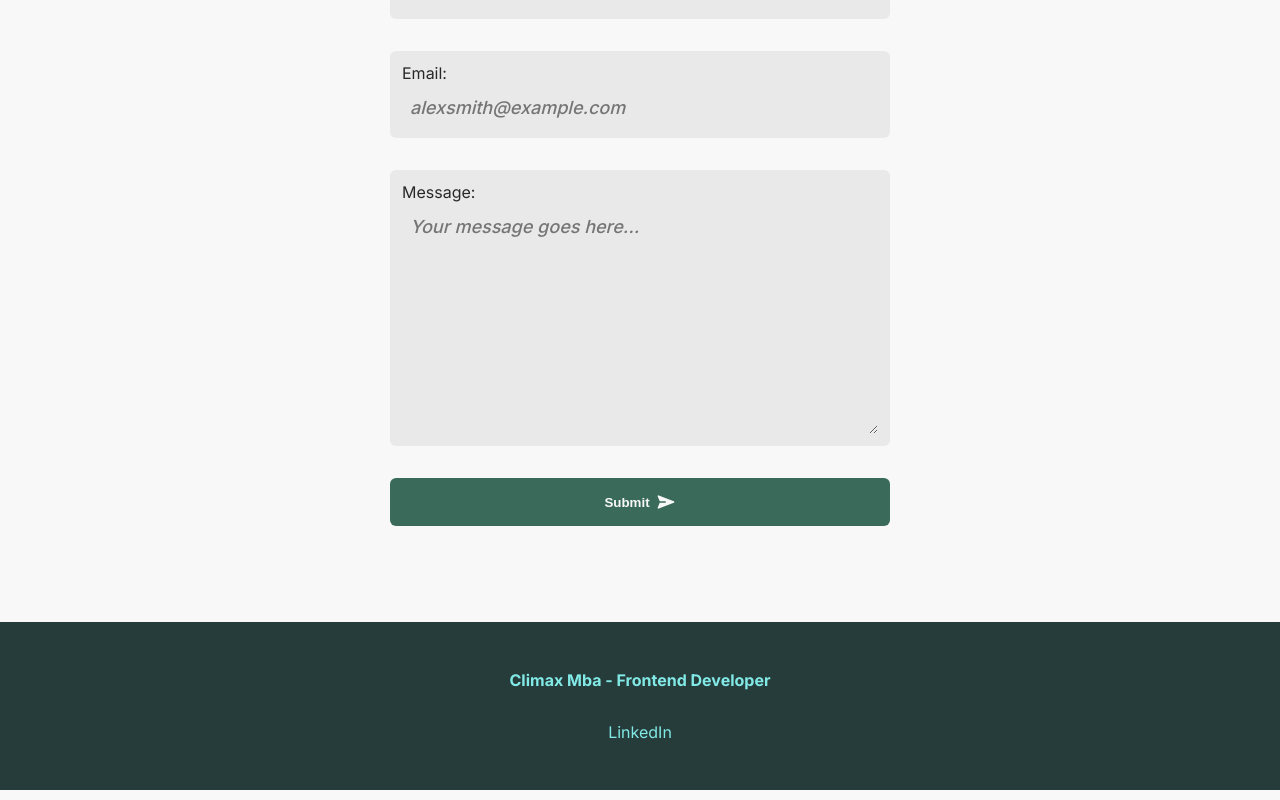
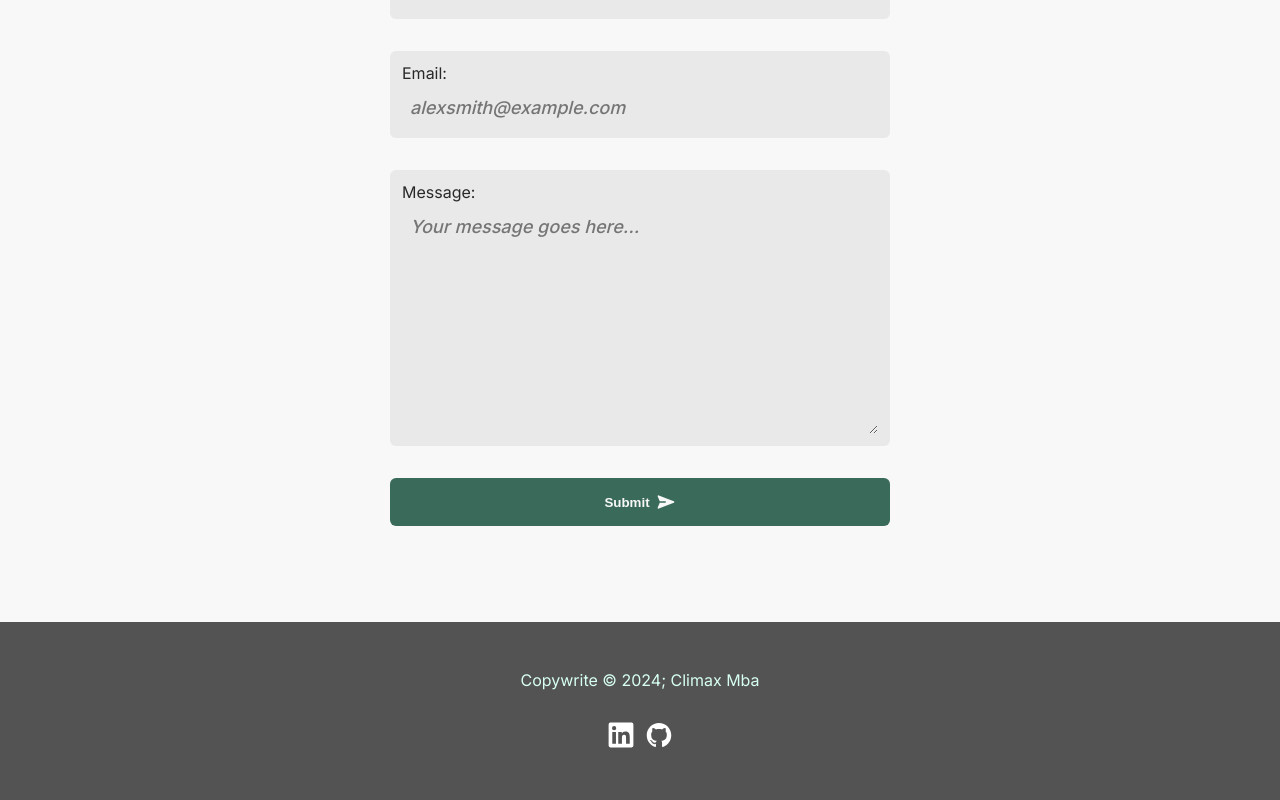
Before and after one commit to climaxmba/portfolio, a Next.js app: page / in a window 1280 px wide. Shown: the part 3671-4471 px from the top of the page. Built offline with nearby package versions, Linux system fonts and the light colour scheme.

Commit message:
Modify footer

```diff
--- a/src/app/components/footer/Footer.tsx
+++ b/src/app/components/footer/Footer.tsx
@@ -1,10 +1,22 @@
+import { GitHub, LinkedIn } from "../icons/Icons";
 import styles from "./footer.module.scss";
 
 export default function Footer() {
   return (
     <footer className={styles.container}>
-      <h1>Climax Mba - Frontend Developer</h1>
-      <div className={styles.socialIcons}>LinkedIn</div>
+      <h1>Copywrite &copy; {new Date().getFullYear()}; Climax Mba</h1>
+      <div className={styles.socialIcons}>
+        <a
+          href="https://www.linkedin.com/in/climaxmba/"
+          target="_blank"
+          title="LinkedIn"
+        >
+          <LinkedIn />
+        </a>
+        <a href="https://github.com/climaxmba" target="_blank" title="GitHub">
+          <GitHub />
+        </a>
+      </div>
     </footer>
   );
 }
--- a/src/app/components/footer/footer.module.scss
+++ b/src/app/components/footer/footer.module.scss
@@ -6,11 +6,12 @@
   flex-direction: column;
   align-items: center;
   justify-content: center;
-  color: #82eae6;
-  background-color: #263c3b;
+  color: #d7fff2;
+  background-color: #535353;
 
   h1 {
     font-size: clamp(1rem, 20%, 2rem);
+    font-weight: 400;
     color: inherit;
     text-wrap: nowrap;
     display: flex;
@@ -21,8 +22,17 @@
   }
 
   .socialIcons {
+    display: flex;
+    align-items: center;
+    gap: 12px;
     svg {
-      fill: black;
+      fill: white !important;
+      width: 26px;
+      transition: transform 0.3s ease-in-out;
+
+      &:hover {
+        transform: scale(1.2);
+      }
     }
   }
 }
```
